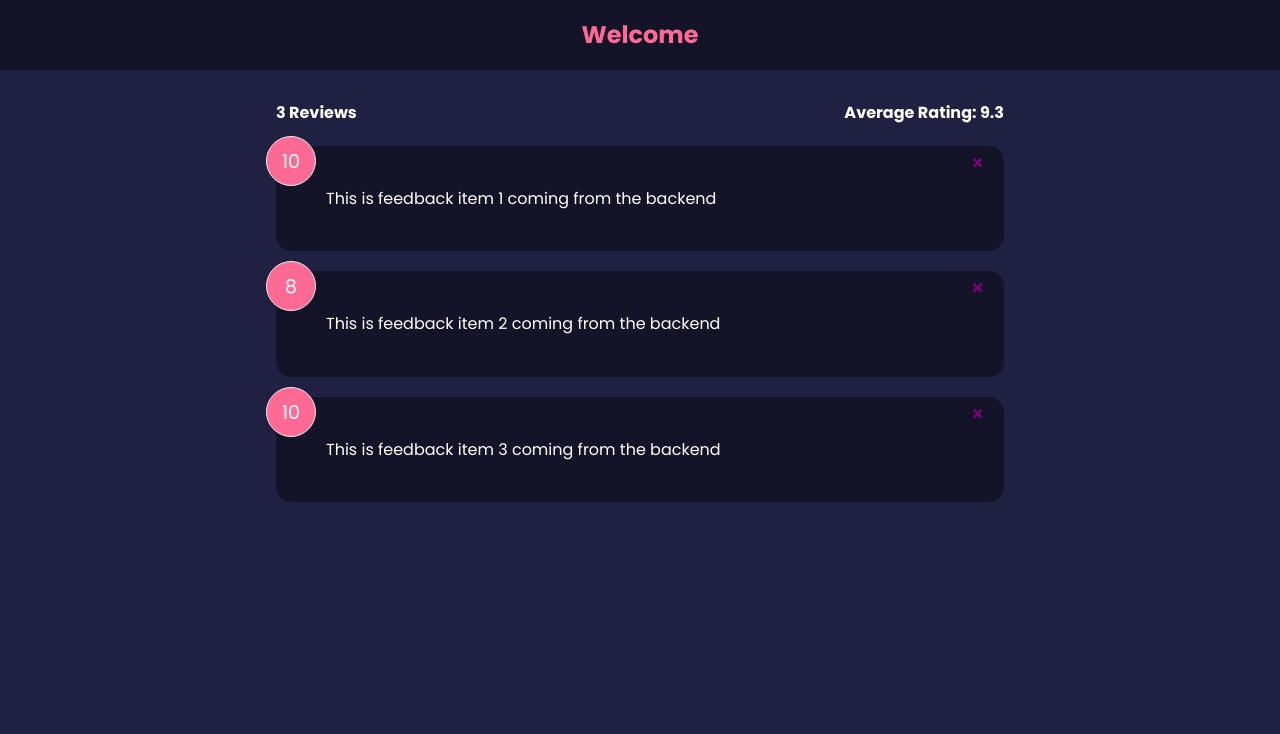
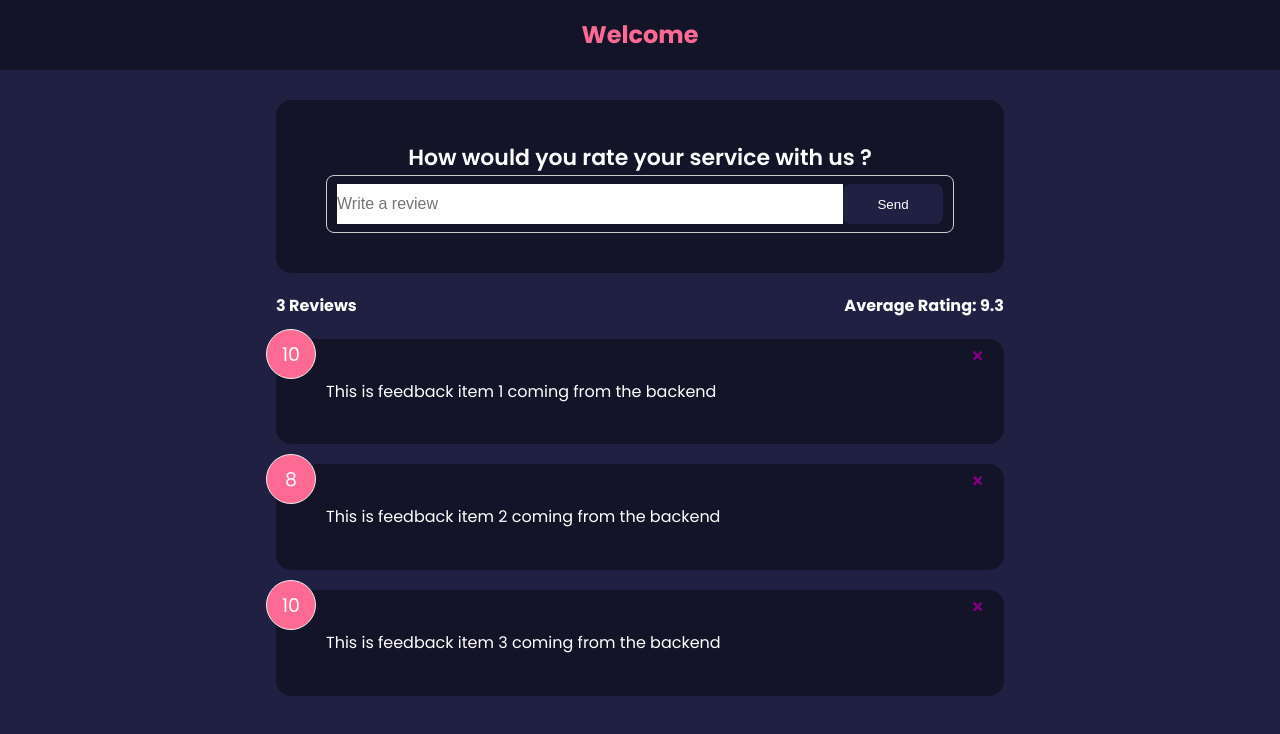
Before and after one commit to tuannhanguyen/feedback-app, a React (Create React App) app: page / in a window 1280 px wide. Shown: the top 734 px of the page. Built offline with nearby package versions, Linux system fonts and the light colour scheme.

Commit message:
Custom button component

```diff
--- a/src/App.js
+++ b/src/App.js
@@ -2,6 +2,7 @@
 import FeedbackList from "./components/FeedbackList"
 import FeedbackData from './data/FeedbackData'
 import FeedbackStats from "./components/FeedbackStats"
+import FeedbackForm from "./components/FeedbackForm"
 import { useState } from "react"
 
 function App(){
@@ -18,6 +19,7 @@
     <>
     <Header/>
     <div className="container">
+      <FeedbackForm/>
       <FeedbackStats feedback={feedback}/>
       <FeedbackList feedback={feedback} handleDelete={deleteFeedback}/>
     </div>
--- /dev/null
+++ b/src/components/FeedbackForm.jsx
@@ -0,0 +1,26 @@
+import React from 'react'
+import Card from './shared/Card'
+import Button from './shared/Button'
+import { useState } from 'react'
+
+function FeedbackForm() {
+
+    const [text, setText] = useState('')
+    const handleTextChange = (e) => {
+        setText(e.target.value)
+    }
+
+  return (
+    <Card>
+      <form>
+        <h2>How would you rate your service with us ?</h2>
+        <div className='input-group'>
+            <input type="text" onChange={handleTextChange} value={text} placeholder='Write a review' />
+            <Button type='submit'>Send</Button>
+        </div>
+      </form>
+    </Card>
+  )
+}
+
+export default FeedbackForm
--- /dev/null
+++ b/src/components/shared/Button.jsx
@@ -0,0 +1,25 @@
+import React from 'react'
+import PropTypes from 'prop-types'
+
+function Button({ children, version, type, isDisable }) {
+  return (
+    <button type={type} className={`btn btn-${version}`} disabled={isDisable}>
+        {children}
+    </button>
+  )
+}
+
+Button.defaultProps = {
+    type: 'button',
+    version: 'primary',
+    isDisable: false
+}
+
+Button.propTypes = {
+    children: PropTypes.node.isRequired,
+    version: PropTypes.string.isRequired,
+    type: PropTypes.string.isRequired,
+    isDisable: PropTypes.bool.isRequired,
+}
+
+export default Button
```
